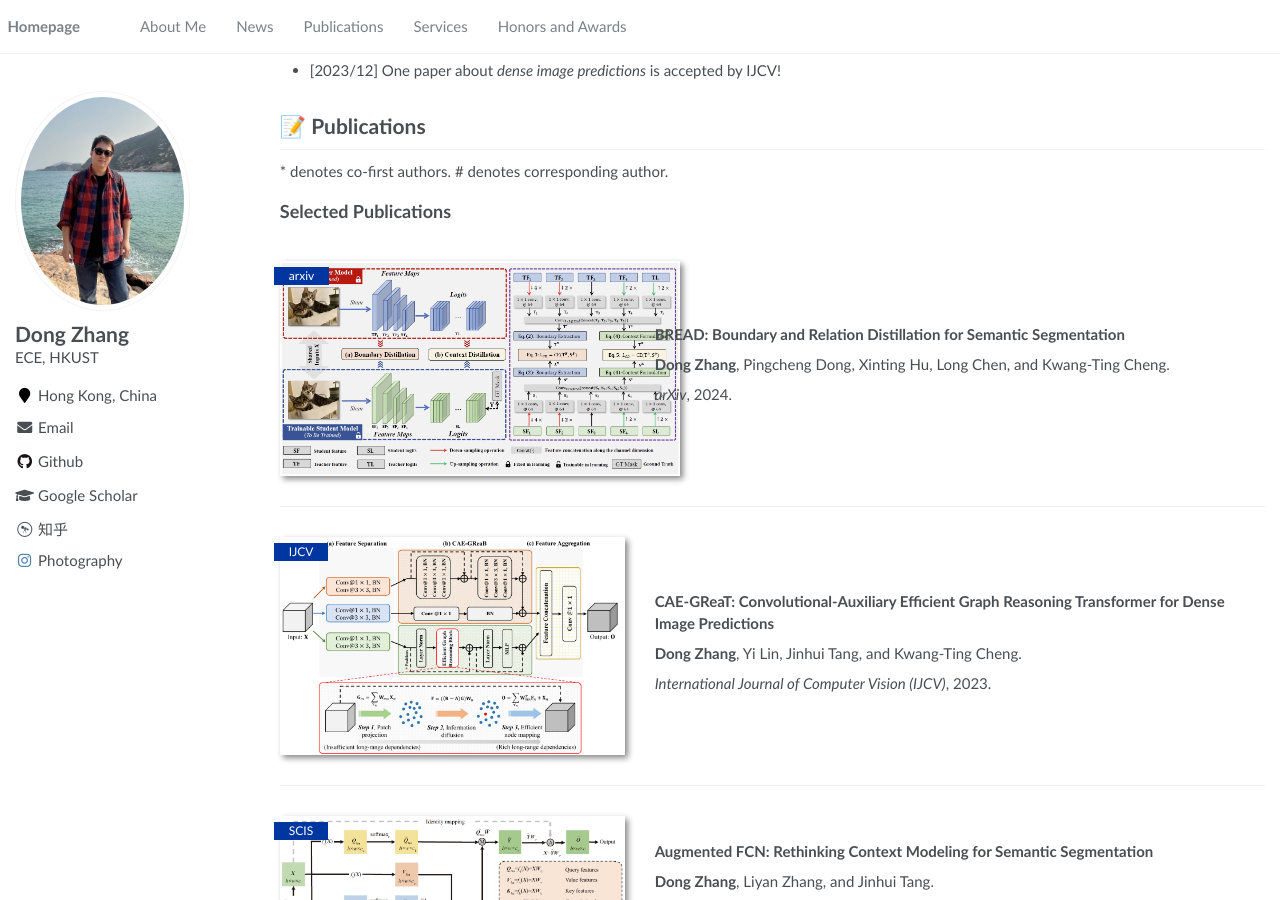
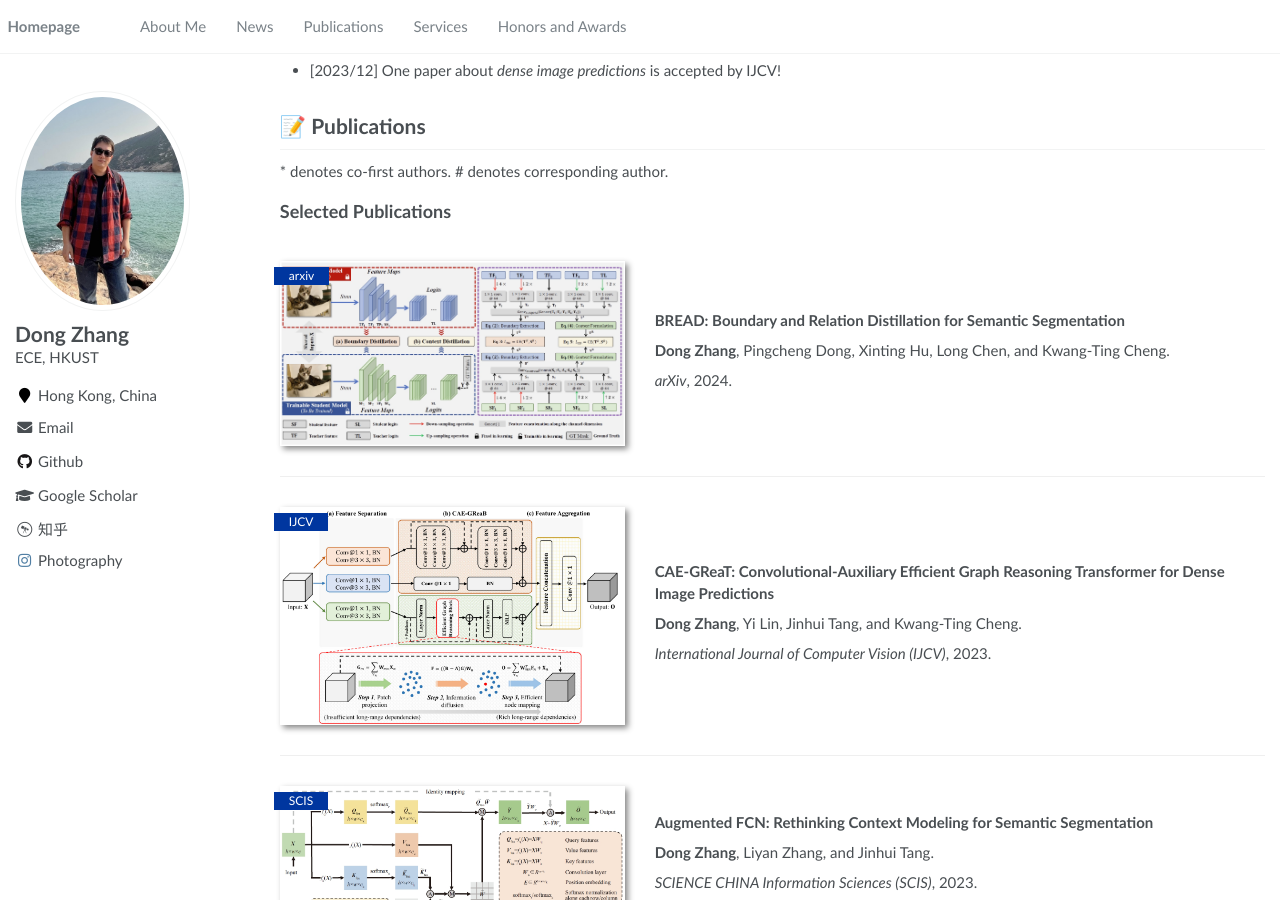
Before and after one commit to ZHANGDONG-NJUST/zhangdong-njust.github.io, a Jekyll site: the page built from _pages/about.md, in a window 1280 px wide and 900 px high, scrolled down 724 px. Built offline with Jekyll 4.4.1, drawn with Linux system fonts in a browser that asks for light colours.

Commit message:
Update 2_publication.md

```diff
--- a/_pages/includes/2_publication.md
+++ b/_pages/includes/2_publication.md
@@ -10,7 +10,7 @@
 
 ## Selected Publications
 
-<div class='paper-box'><div class='paper-box-image'><div><div class="badge">arxiv</div><img src='images/publication/10.png' alt="sym" width=".6"></div></div>
+<div class='paper-box'><div class='paper-box-image'><div><div class="badge">arxiv</div><img src='images/publication/10.png' alt="sym" width="100%"></div></div>
 <div class='paper-box-text' markdown="1">
 
 **BREAD: Boundary and Relation Distillation for Semantic Segmentation**
```
